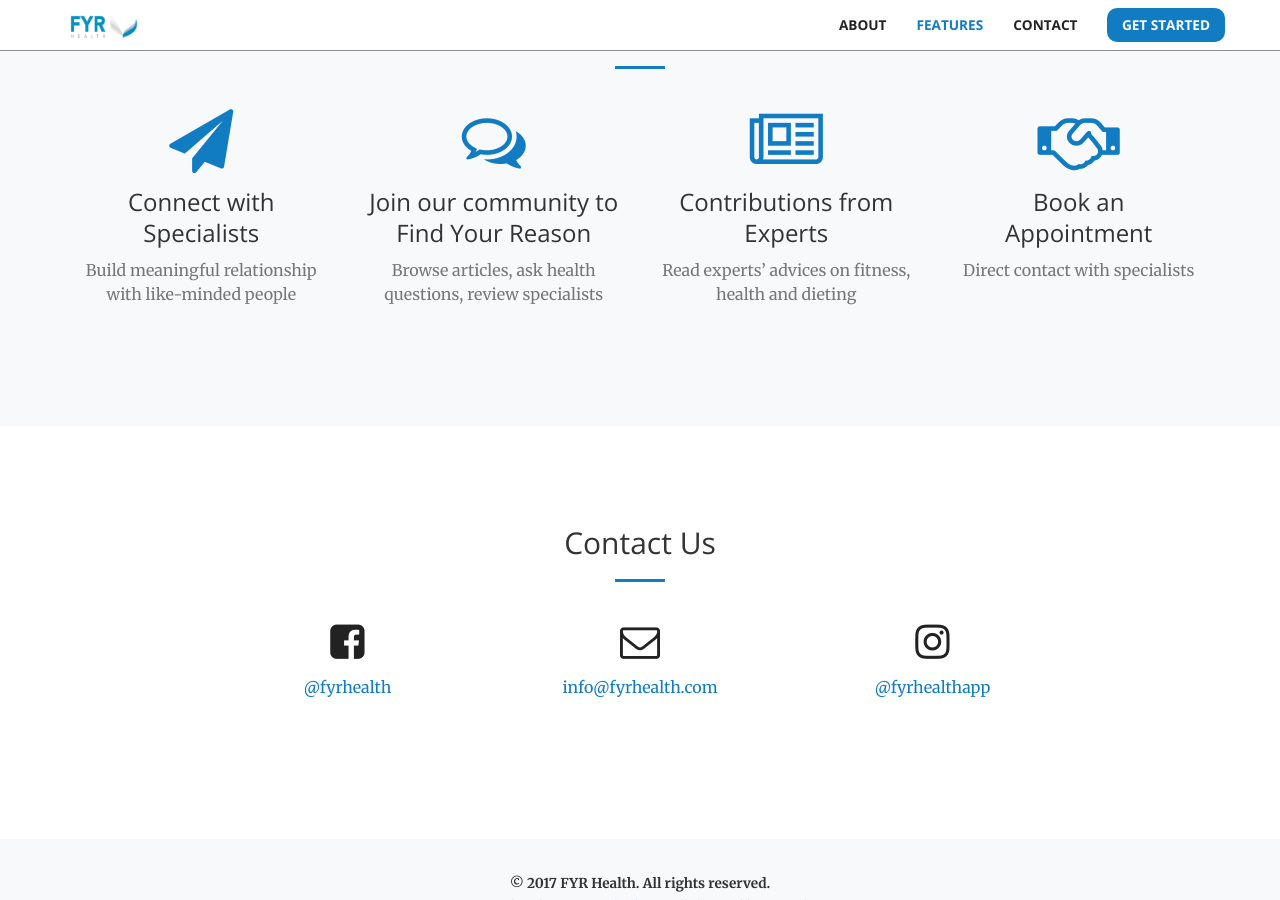
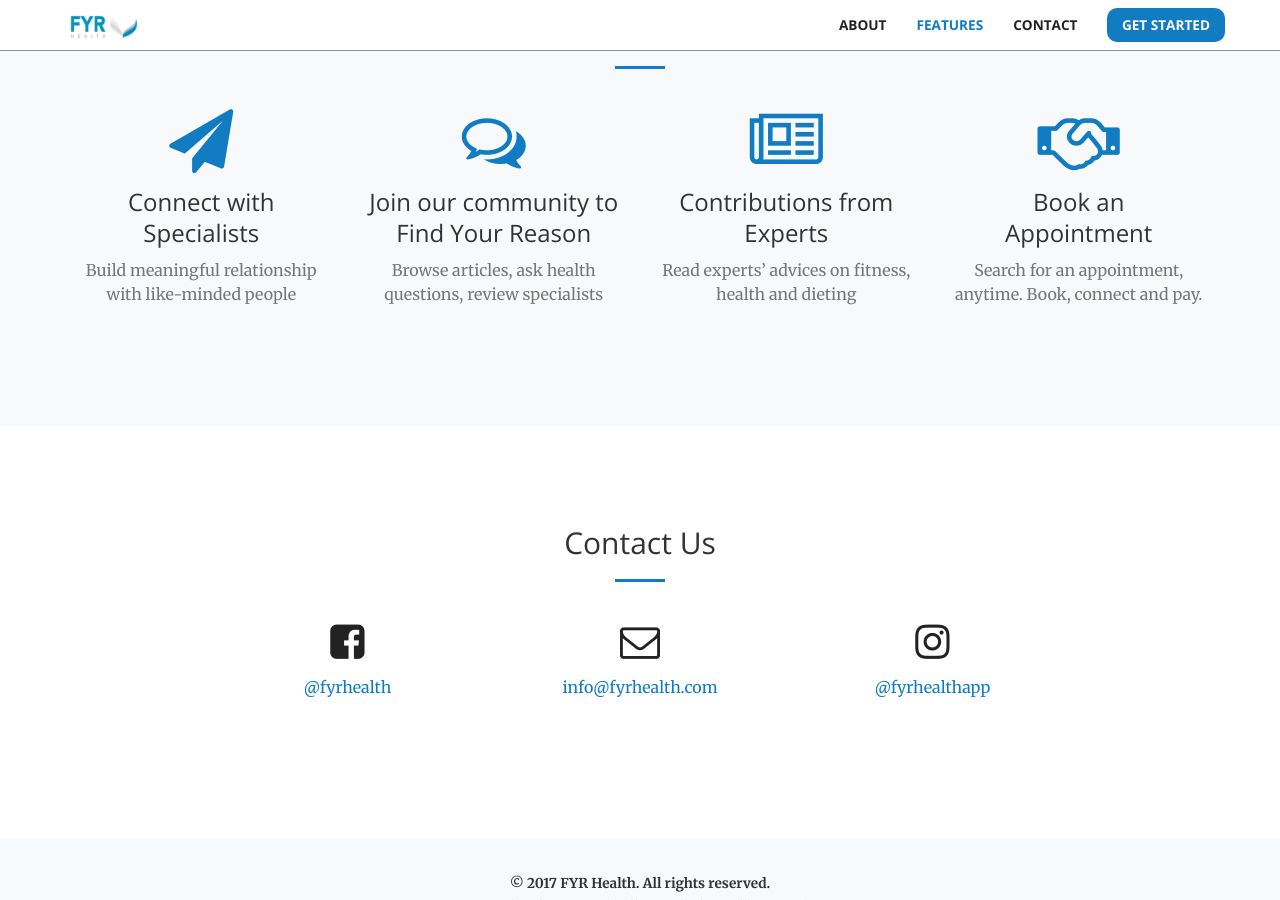
Before and after one commit to FYR-Health/FYR-Health.github.io, a Jekyll site: the page built from index.html, in a window 1280 px wide and 900 px high, scrolled down 1349 px. Built offline with Jekyll 4.4.1, drawn with Linux system fonts in a browser that asks for light colours.

Commit message:
[f] 45: Update the text of Book an Appointment
https://trello.com/c/KWUzlut5

```diff
--- a/_includes/features.html
+++ b/_includes/features.html
@@ -34,7 +34,7 @@
         <div class="service-box">
           <i class="fa fa-4x fa-handshake-o wow bounceIn text-primary" data-wow-delay=".3s"></i>
           <h3>Book an<br>Appointment</h3>
-          <p class="text-muted">Direct contact with specialists</p>
+          <p class="text-muted">Search for an appointment, anytime. Book, connect and pay.</p>
         </div>
       </div>
     </div>
```
